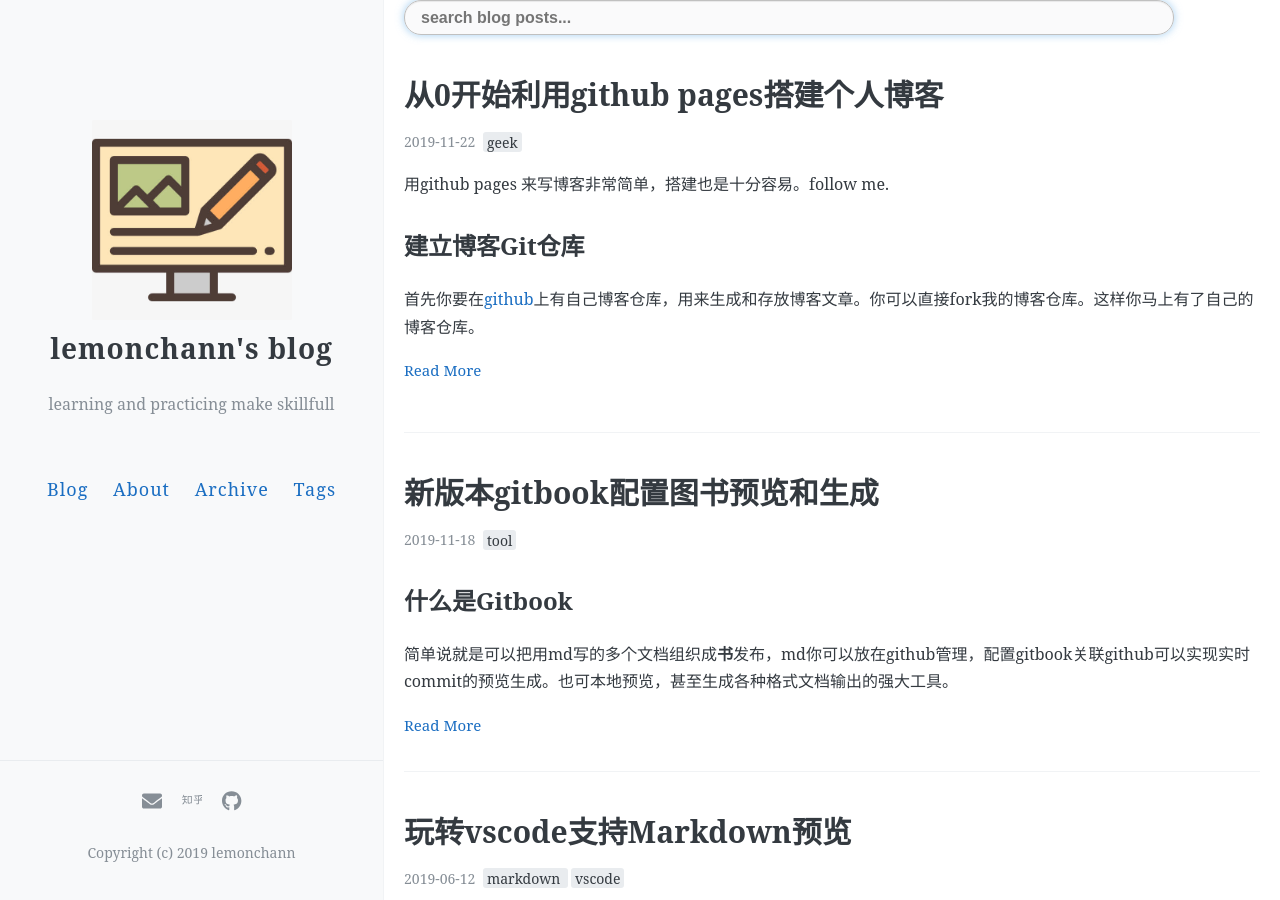
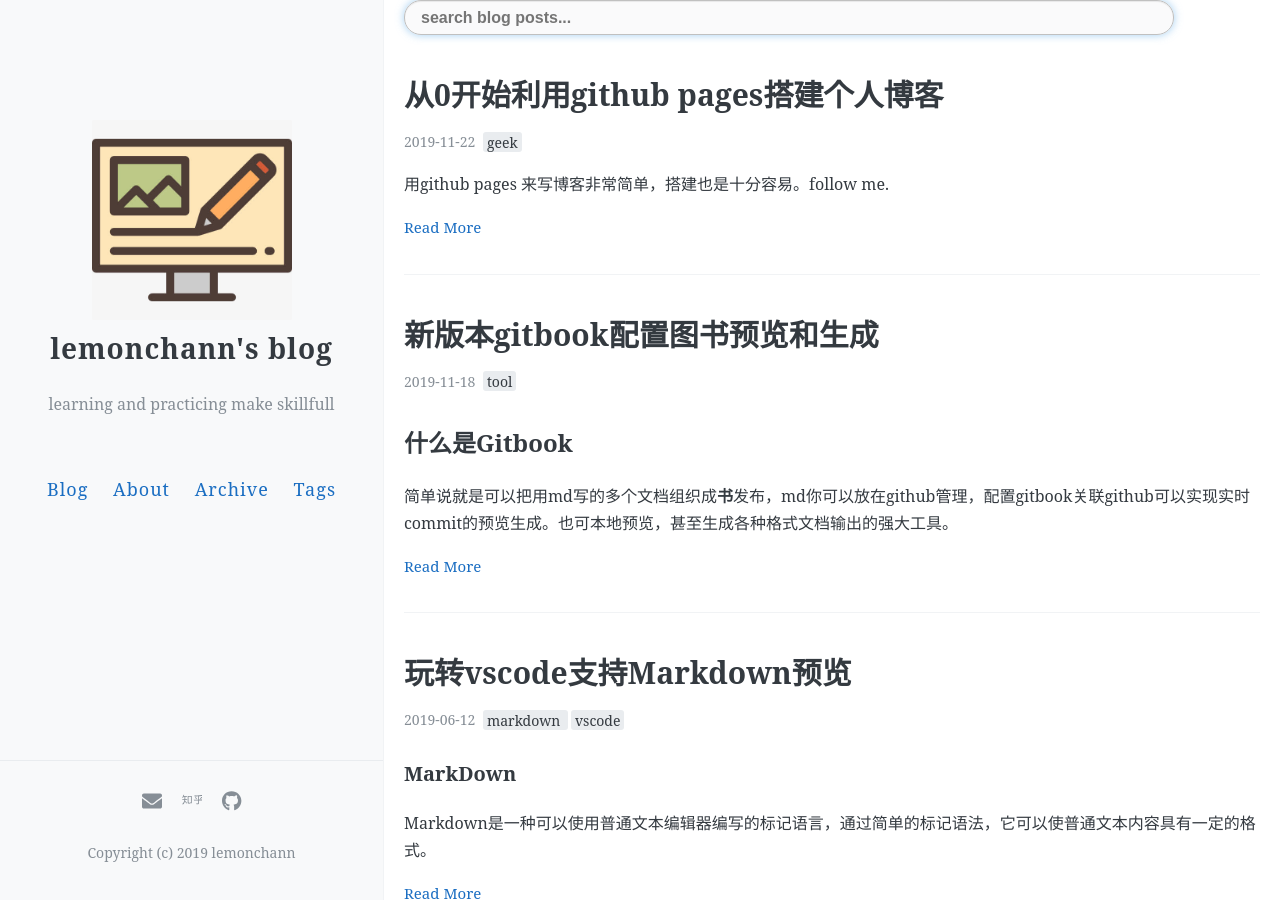
Before and after one commit to lemonchann/lemonchann.github.io, a Jekyll site: the page built from index.html, in a window 1280 px wide and 900 px high. Built offline with Jekyll 4.4.1, drawn with Linux system fonts in a browser that asks for light colours; the list of posts is cut into pages by our own code; comment, search, counter and statistics services are not loaded; some of the changed lines change nothing that is shown.

Commit message:
update blog

````diff
--- a/_posts/2019-11-22-create_blog_with_github_pages.md
+++ b/_posts/2019-11-22-create_blog_with_github_pages.md
@@ -8,6 +8,8 @@
 ---
 
 用github pages 来写博客非常简单，搭建也是十分容易。follow me.
+
+<!-- more -->
 
 ## 建立博客Git仓库
 
@@ -82,7 +84,7 @@
 
 ![google分析页面](https://raw.githubusercontent.com/lemonchann/lemonchann.github.io/master/images/2019-11-22-create_blog_with_github_pages/google%E5%88%86%E6%9E%90%E9%A1%B5%E9%9D%A2.png)
 
-由于不可描述的原因，有些人注册Google可能会遇到问题，所有不配置也没关系。
+由于不可描述的原因，国内注册账号可能会遇到问题，所有不配置也没关系。
 
 ### 博客网址配置
 
@@ -96,21 +98,41 @@
 
 ### 配置提交
 
+对_config.ymld的修改需要提交才能生效，点下图中绿色按钮提交。
+
 ![配置提交](https://raw.githubusercontent.com/lemonchann/lemonchann.github.io/master/images/2019-11-22-create_blog_with_github_pages/%E9%85%8D%E7%BD%AE%E6%8F%90%E4%BA%A4.png)
+
+**done! 现在输入上面提到的博客地址，回车，你拥有了自己的博客。**
+
+## 如何写博客
+
+好了，博客有了。如何更新文章呢？
+
+文章用markdown语法，写好统一放在_post文件夹下上传，git page会自动从你的git仓库拉去解析成网页，立刻就能在你的博客网页浏览。
+
+关于文章的**命名格式**：博客文章必须按照统一的命名格式 `yyyy-mm-dd-blogName.md` 比如我这篇博客的名字是`2019-11-22-create_blog_with_github_pages.md`
+
+**看到这里，如果只是简单的想写博客，后面的不看也可以了，后面章节是记录一些DIY的过程。**
+
+
 
 ## 搜索功能集成
 
-[Simple-Jekyll-Search](https://github.com/christian-fei/Simple-Jekyll-Search)
-
-<!-- more -->
+博客模板本来是没有搜索功能的，搜索功能依赖[Simple-Jekyll-Search](https://github.com/christian-fei/Simple-Jekyll-Search)提供支持。
 
 ### 配置search.json
 
 [复制这份代码到你博客的根目录](https://github.com/christian-fei/Simple-Jekyll-Search/blob/master/example/search.json)
 
-这个配置文件代表可以搜索博客的标题、标签、时间、分类。
+这个配置文件代表可以按博客的标题、标签、时间、分类搜索。
 
-### 配置index.html
+### 下载simple-jekyll-searchj文件
+
+[下载这整个文件夹](https://github.com/christian-fei/Simple-Jekyll-Search/tree/master/example/js)，里面包含simple-jekyll-search.min.js和simple-jekyll-search.js两个文件，连同js文件夹放在你的根目录下面。
+
+### 配置搜索框标签
+
+在你想展示搜索框的页面我的是index.html，这个页面和每个人的博客模板有关，可能需要一点前端知识，添加如下的html标签。
 
 ```html
 <div class="search-container">
@@ -135,27 +157,35 @@
 </script>
 ```
 
+其中，以下两个是二选一的，一个是用云端的js一个是用本地的js如果本地有的话。
+
+`<script src="https://unpkg.com/simple-jekyll-search/dest/simple-jekyll-search.min.js"></script--> `
+
+`<script src="{{ site.baseurl }}/js/simple-jekyll-search.min.js"></script>`
+
+配置完成，打开博客，你得到这样一个搜索框。
+
+![20191126232418](https://raw.githubusercontent.com/lemonchann/lemonchann.github.io/master/images/2019-11-22-create_blog_with_github_pages20191126232418.png)
+
 ## 搜索框样式
 
-[html插入样式方法](https://blog.csdn.net/u014103733/article/details/72961366)
+搜索框的样式是可以改变的，这里有修改HTML中CSS样式的方法，我搞后端的，前端现学现卖。
 
-参考：[jekyll search搭建](https://cloud.tencent.com/developer/article/1119290)
+[html插入标签样式方法](https://blog.csdn.net/u014103733/article/details/72961366)
 
 
 
 ## 社交链接
 
-以增加zhihu链接为例
+模板提供的链接没有知乎链接，或者你想增加自定义的链接，都可以通过以下方法添加。以增加zhihu链接为例
 
-[svg icon仓库](https://github.com/FortAwesome/Font-Awesome/blob/516a62816c76255dc92ed55b906e9dca5a21b28b/svgs/brands/zhihu.svg)
+链接的图片是svg格式的(我也刚知道)，大概了解一下什么是svg和viewBox
 
 [viewBox](https://developer.mozilla.org/zh-CN/docs/Web/SVG/Attribute/viewBox)
 
 > viewBox属性的值是一个包含4个参数的列表 `min-x`, `min-y`, `width` and `height`， 以空格或者逗号分隔开， 在用户空间中指定一个矩形区域映射到给定的元素,查看属性
 
 [深入简出 SVG 教程](https://zhuanlan.zhihu.com/p/36138381)
-
-修改root目录下index.html
 
 ### 配置_config.yml
 
@@ -167,7 +197,16 @@
 
 ### 修改svg-icons.html
 
-文件路径在_include/svg-icons.html下，增加zhihu链接
+因为footer.html内容：
+
+```
+{% include svg-icons.html %}
+{% if site.footer-text %}
+<p>{{ site.footer-text }}</p>
+{% endif %}
+```
+
+可见是先调用了svg-icon.html显示社交链接，所以修改_include/svg-icons.html增加zhihu链接
 
 ```html
 {% if site.footer-links.zhihu %}
@@ -175,23 +214,19 @@
   {% endif %}
 ```
 
+上面配置内容应该都能理解，`viewBox` 指定图片大小。
+
+主要是`path d=` 内容的获取，这里其实是指定svg图片的内容，我们可以从 [这里](https://raw.githubusercontent.com/FortAwesome/Font-Awesome/master/svgs/brands/)获取到大部分svg素材，比如知乎的svg[在这](https://github.com/FortAwesome/Font-Awesome/blob/master/svgs/brands/zhihu.svg)，点`raw` 按钮查看源文件，复制`path d=`后面的内容到上面的配置即可。
+
 
 
 ## 添加网站计数
 
-[html颜色表](http://xh.5156edu.com/page/z1015m9220j18754.html)
+网站统计[由不蒜子](http://busuanzi.ibruce.info/)提供支持，就是可以统计网站当前访问次数和人数。配置也非常简单，[官方指引](http://ibruce.info/2015/04/04/busuanzi/#more)在这里。
 
-[html style属性](https://www.geeksforgeeks.org/html-style-attribute/)
+### 修改页面html
 
-eg.  `style="font-family:arial;color:Gainsboro;font-size:10px; text-align:right;width:200px;background-color:gray;`
-
-### 不算子
-
-统计原理，[官方指引](http://ibruce.info/2015/04/04/busuanzi/#more)
-
-### 修改根目录下index.html
-
-增加如下内容：
+想让统计显示在哪个页面，需要修改那个页面的html，增加如下内容：
 
 ```html
 <!--不算子网站访客统计-->
@@ -209,7 +244,11 @@
 </div>
 ```
 
+### style标签说明
 
+可以通过style标签改变字体颜色与大小。具体参考:[html颜色表](http://xh.5156edu.com/page/z1015m9220j18754.html)和[html style属性](https://www.geeksforgeeks.org/html-style-attribute/)
+
+eg.  `style="font-family:arial;color:Gainsboro;font-size:10px; text-align:right;width:200px;background-color:gray;`
 
 
 
@@ -217,15 +256,11 @@
 
 [PicGo](https://picgo.github.io/PicGo-Doc/zh/guide/)
 
-
-
 ## 其他功能
 
 [小功能](https://blog.csdn.net/ds19991999/article/details/81293467)
 
 [好用的github插件](https://blog.csdn.net/u012702547/article/details/100533763)
-
-
 
 ## 网站结构
 
@@ -238,3 +273,7 @@
 ## 问题汇总
 
 [jekyll端口被占用EACCES](https://www.iteye.com/blog/ywsm-510670)
+
+## 参考
+
+[Jekyll 静态博客实现搜索功能](https://cloud.tencent.com/developer/article/1119290)
````
